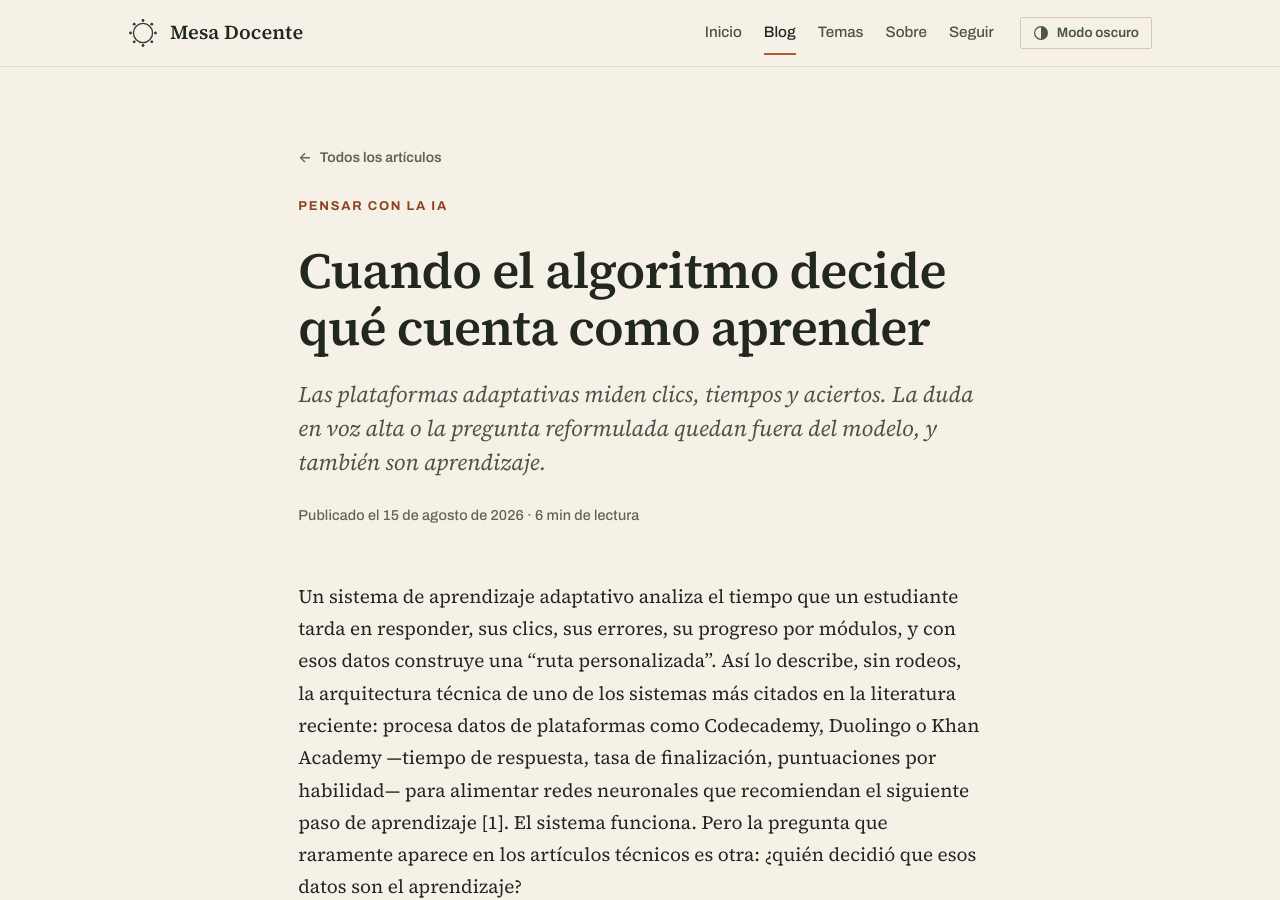
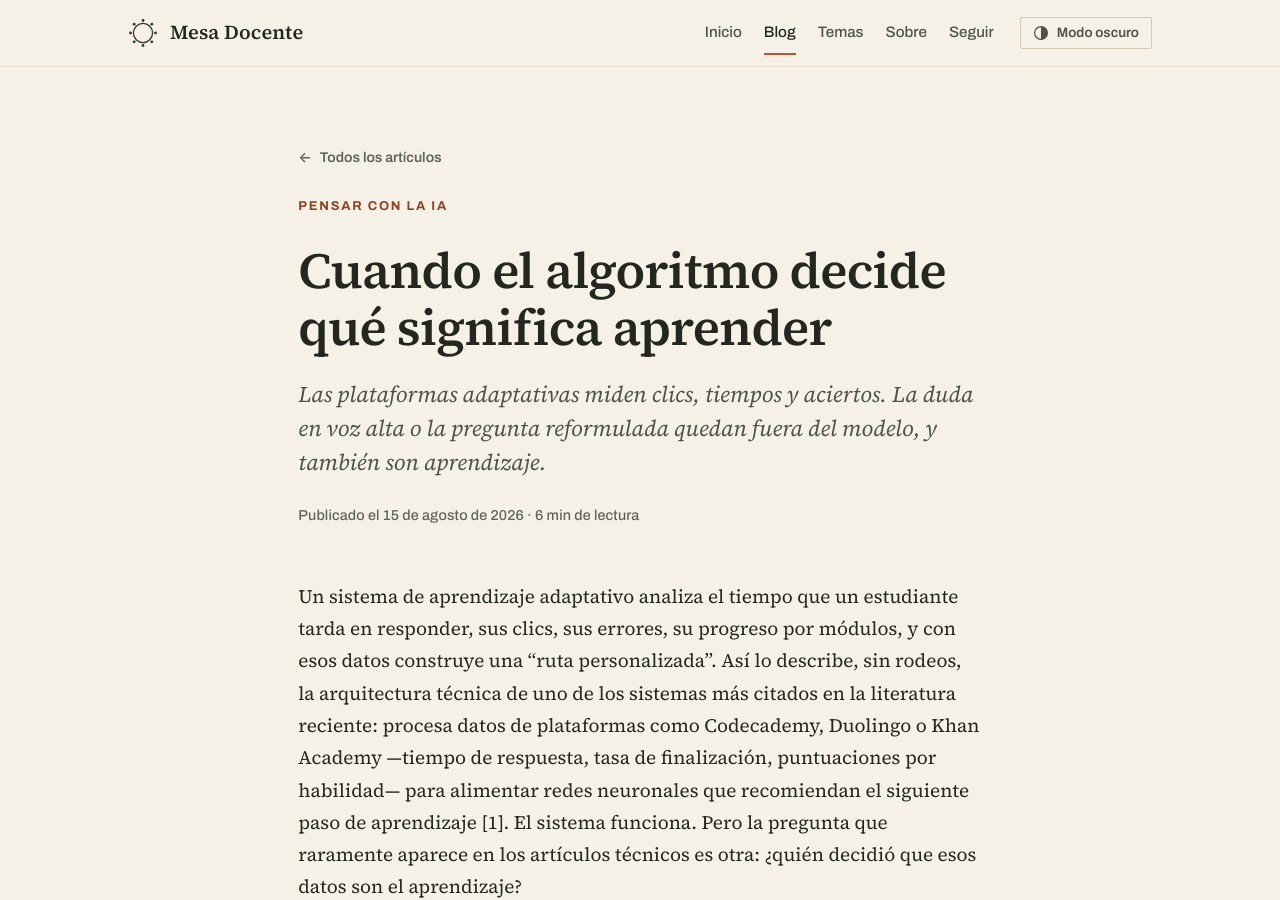
Before and after one commit to ncalbet/blog-docentes, a Jekyll site: the page built from _posts/2026-08-15-cuando-el-algoritmo-decide-que-cuenta-como-aprender.md, in a window 1280 px wide and 900 px high. Built offline with Jekyll 4.4.1, drawn with Linux system fonts in a browser that asks for light colours.

Commit message:
Actualiza: Cuando el algoritmo decide qué significa aprender

```diff
--- a/_posts/2026-08-15-cuando-el-algoritmo-decide-que-cuenta-como-aprender.md
+++ b/_posts/2026-08-15-cuando-el-algoritmo-decide-que-cuenta-como-aprender.md
@@ -1,7 +1,7 @@
 ---
 layout: post
 category: autonomia-cognitiva
-title: "Cuando el algoritmo decide qué cuenta como aprender"
+title: "Cuando el algoritmo decide qué significa aprender"
 description: "Las plataformas adaptativas miden clics, tiempos y aciertos. La duda en voz alta o la pregunta reformulada quedan fuera del modelo, y también son aprendizaje."
 ---
 
```
